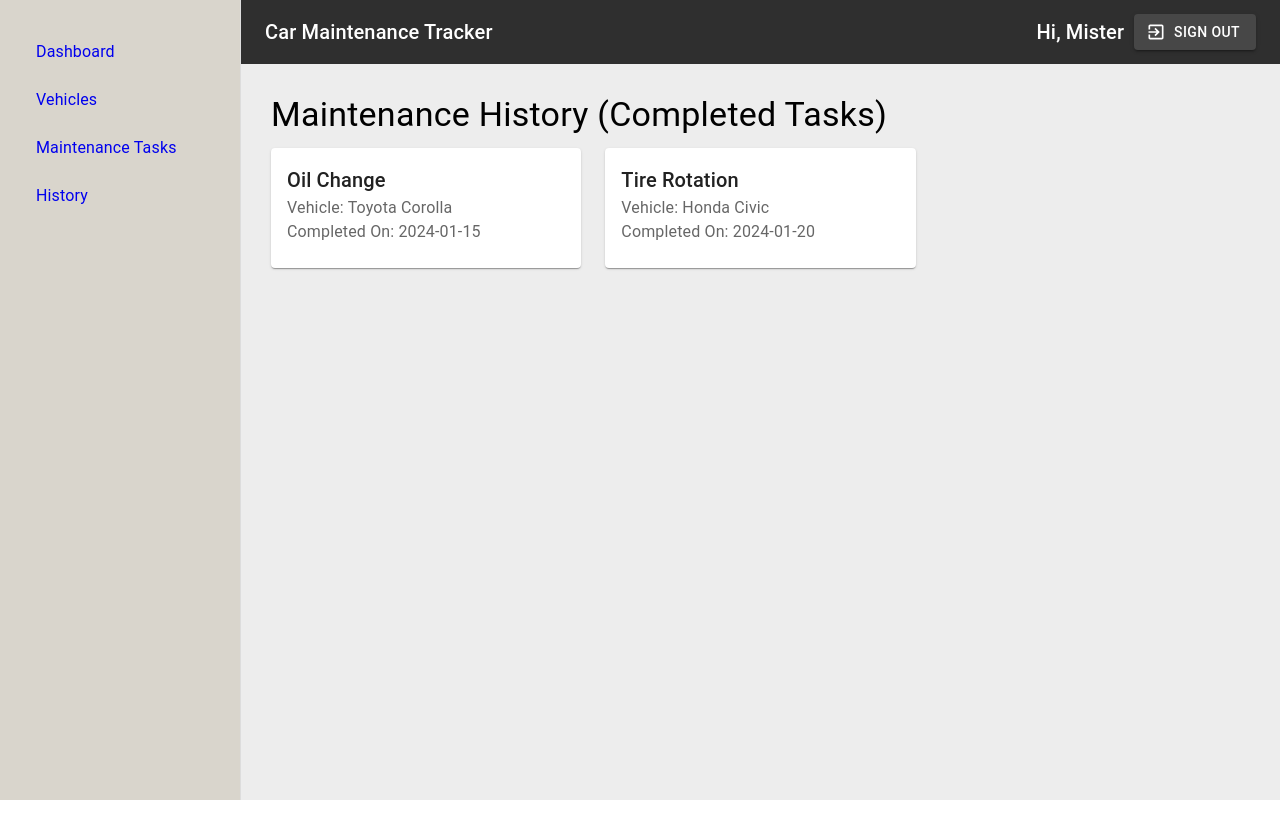
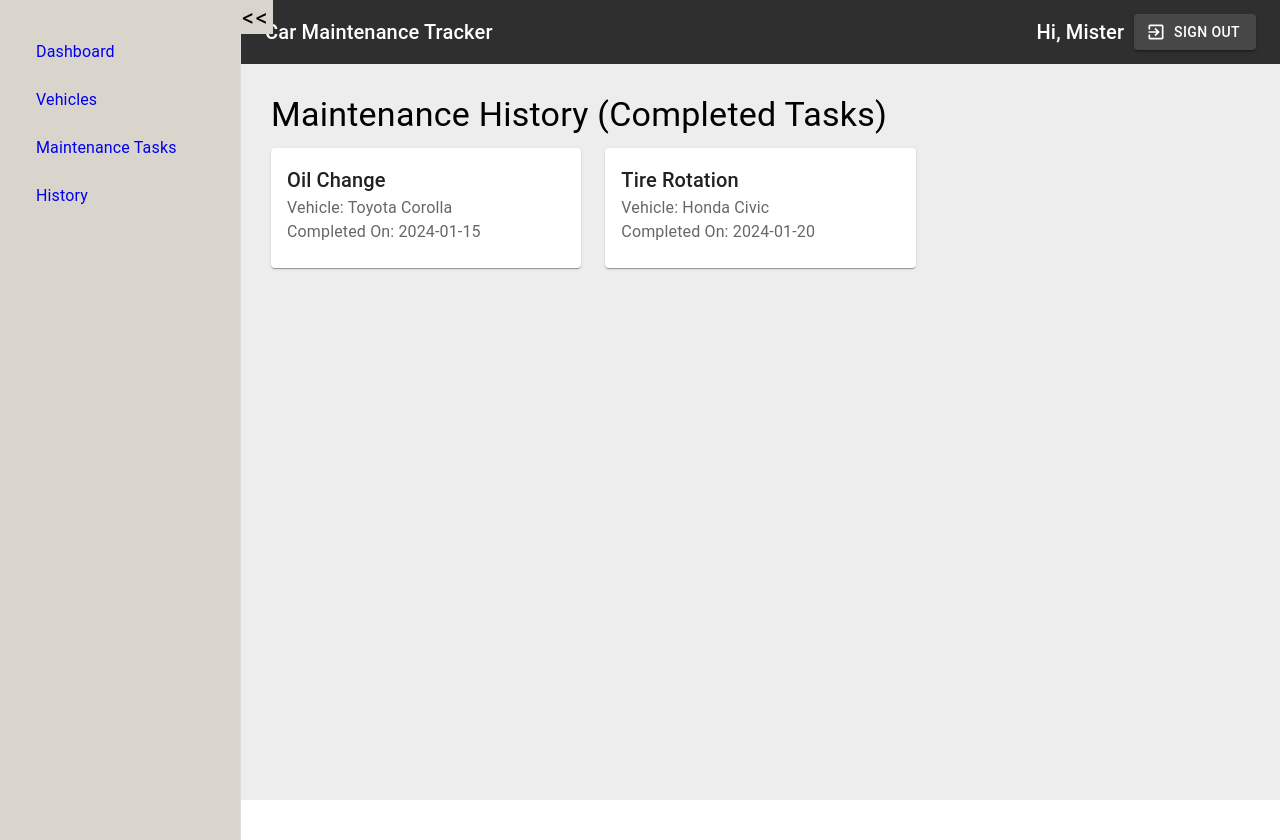
Before and after one commit to releasedpower/maincar-react, a React (Create React App) app: page /history in a window 1280 px wide. Before the commit the page ends 800 px from the top, so only its background shows below. Built offline with nearby package versions, Linux system fonts and the light colour scheme.

Commit message:
burgerrrr

```diff
--- a/src/assets/styles/Sidebar.scss
+++ b/src/assets/styles/Sidebar.scss
@@ -3,4 +3,38 @@
   background-color: #d9d5cc;
   border-right: 1px solid #ddd;
   padding: 20px;
+  height: 100%;
+
 }
+
+.sidebarWrapper {
+  position: relative;
+}
+
+.toggledSidebar {
+  display: none;
+}
+
+button {
+  all: unset; /* Reset all styles */
+  background: none; /* Remove default background */
+  border: none; /* Remove default border */
+  padding: 0; /* Remove default padding */
+  font: inherit; /* Inherit the font style */
+  cursor: pointer; /* Ensure the pointer cursor on hover */
+}
+
+.toggleIcon {
+  position: absolute;
+  top: 0;
+  right: -32px;
+  z-index: 5;
+  background-color: #d9d5cc;
+  padding: 5px;
+  font-size: 20px;
+  font-weight: 500;
+}
+
+.toggled {
+  transform: scaleX(-1);
+}
--- a/src/assets/styles/Topbar.scss
+++ b/src/assets/styles/Topbar.scss
@@ -3,6 +3,10 @@
   justify-content: space-between;
   align-items: center;
   background-color: rgb(47, 47, 47);
+}
+
+header {
+  z-index: 3 !important;
 }
 
 .header-title {
--- a/src/components/Sidebar.js
+++ b/src/components/Sidebar.js
@@ -1,11 +1,18 @@
-import React from 'react';
-import { List, ListItem, ListItemText } from '@mui/material';
-import { NavLink } from 'react-router-dom';
-import '../assets/styles/Sidebar.scss';
+import React, { useState } from "react";
+import { List, ListItem, ListItemText } from "@mui/material";
+import { NavLink } from "react-router-dom";
+import "../assets/styles/Sidebar.scss";
 
 const Sidebar = () => {
+  const [isActive, setIsActive] = useState(true);
+
+  const toggle = () => {
+    setIsActive((prevState) => !prevState);
+  };
+
   return (
-    <div className="sidebar">
+    <div className="sidebarWrapper">
+      <div className={isActive ? "sidebar" : "toggledSidebar"}>
         <List>
           <ListItem button component={NavLink} to={"/"}>
             <ListItemText primary="Dashboard" />
@@ -21,6 +28,8 @@ const Sidebar = () => {
           </ListItem>
         </List>
       </div>
+        <button className={`toggleIcon ${isActive ? "" : "toggled"}`} onClick={toggle}>{"<<"}</button>
+    </div>
   );
 };
 
```
Also changed, not shown: 1 other file (tests, documents, lock files or other folders). Lines whose indentation alone changed are shown as unchanged.
